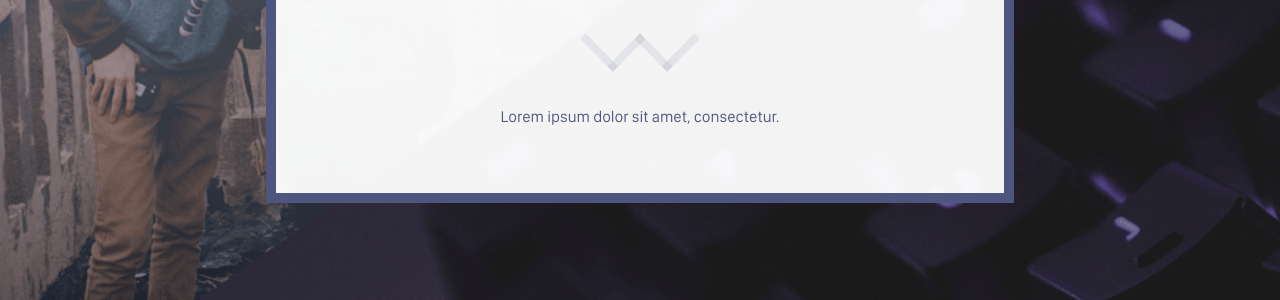
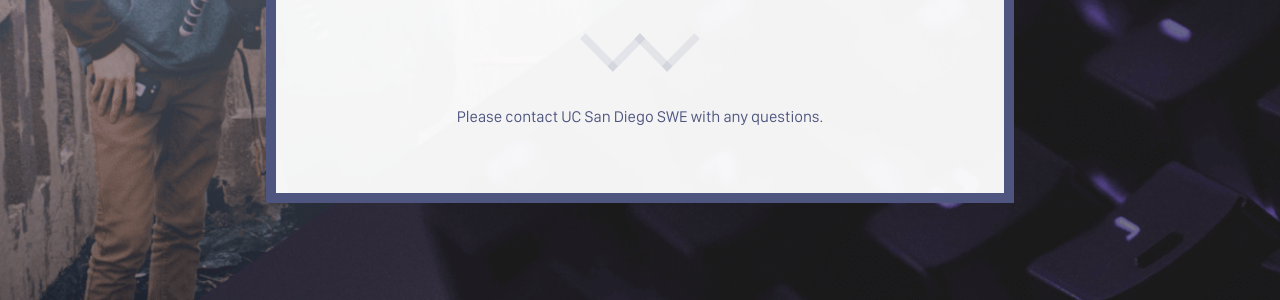
Before and after one commit to sweucsd/swe-website-old, a Jekyll site: the page built from contact.markdown, in a window 1280 px wide and 900 px high, scrolled down 334 px. Shown: the part 153-453 px from the top of the window. Built offline with Jekyll 4.4.1, drawn with Linux system fonts in a browser that asks for light colours; comment, search, counter and statistics services are not loaded.

Commit message:
Updated Contact

```diff
--- a/contact.markdown
+++ b/contact.markdown
@@ -2,7 +2,7 @@
 title: Contact
 date: 2017-06-29 23:33:00 Z
 position: 7
-intro: Lorem ipsum dolor sit amet, consectetur.
+intro: Please contact UC San Diego SWE with any questions.
 subtitle: Contact SWE
 layout: contact
 ---
```
